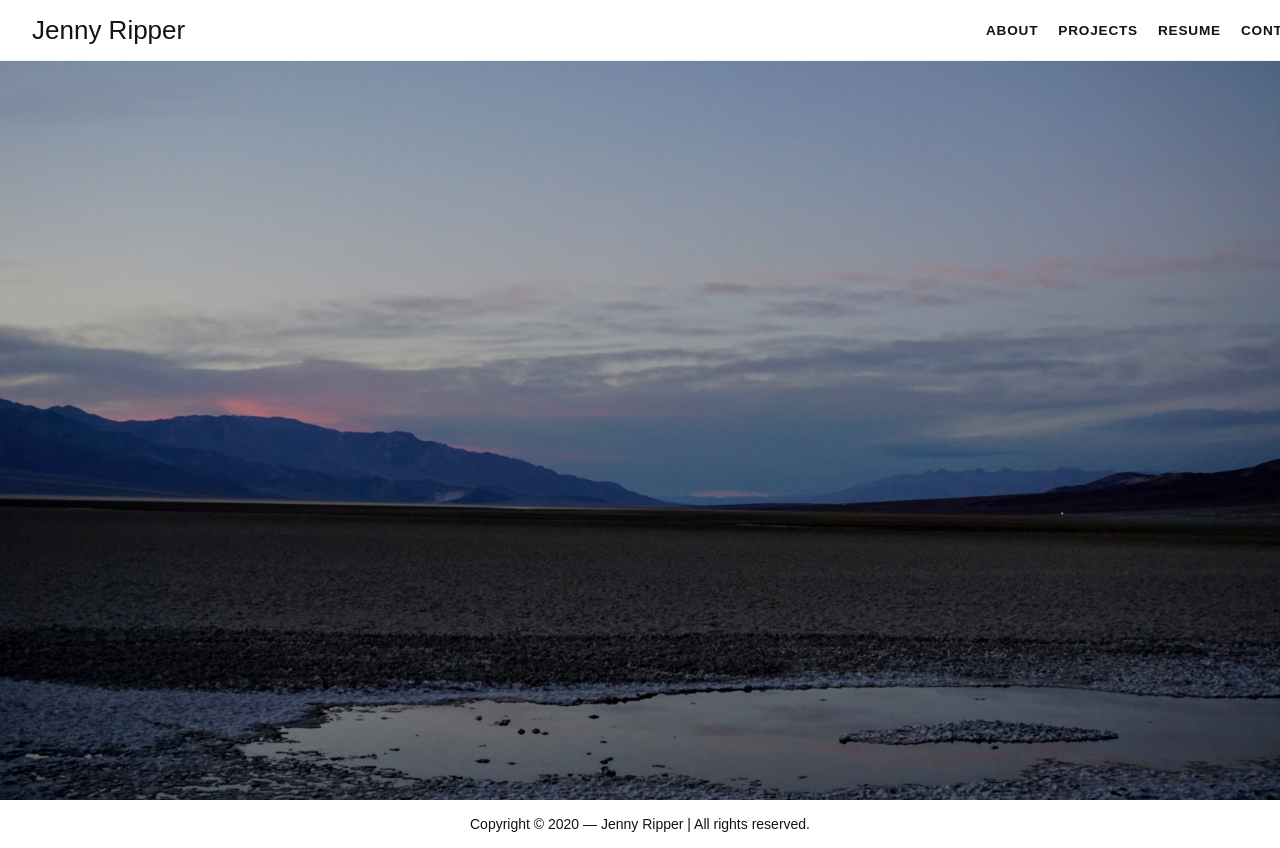
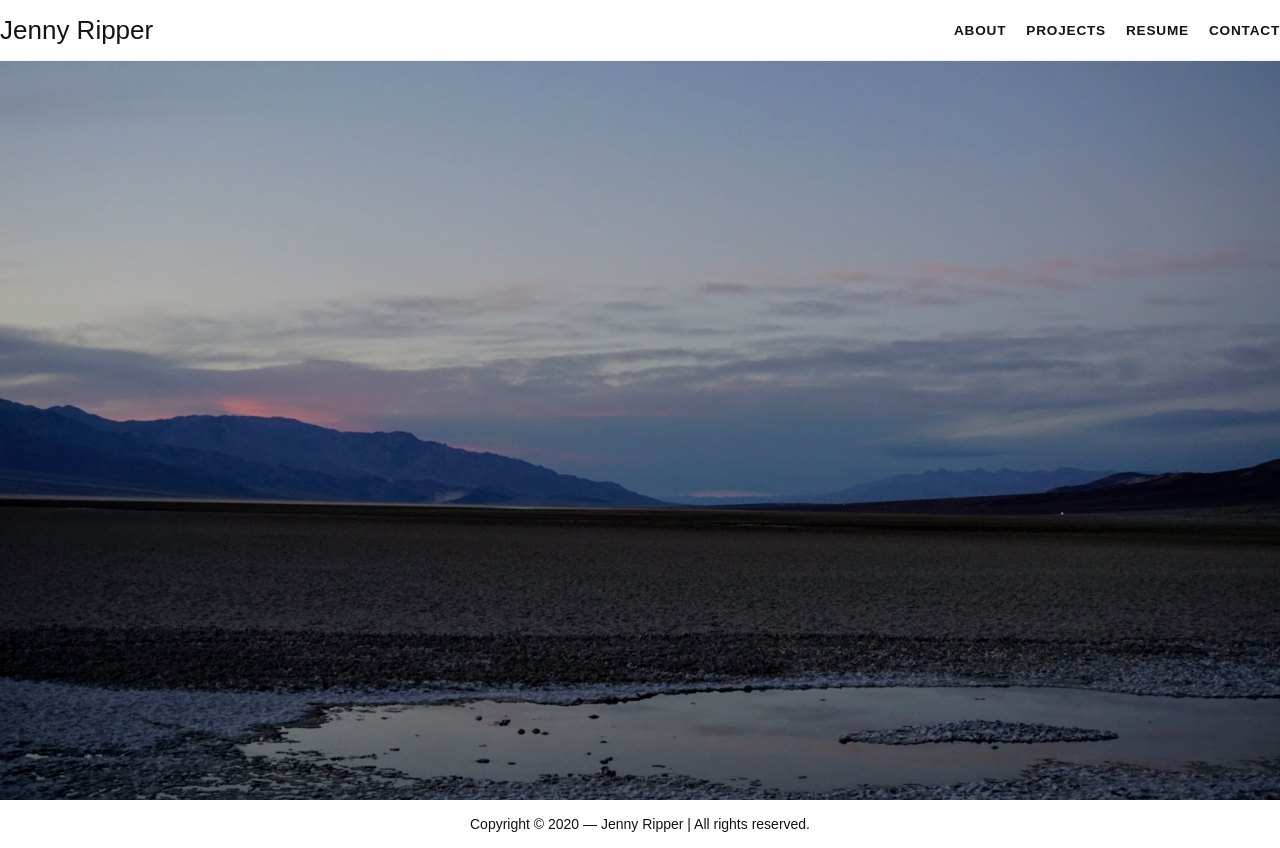
Before and after one commit to jmripper/Gatsby-Portfolio, a Gatsby site: page / in a window 1280 px wide. Built offline with nearby package versions, Linux system fonts and the light colour scheme; Gatsby itself is replaced by a stand-in of ours.

```diff
--- a/src/components/Global/Menu.js
+++ b/src/components/Global/Menu.js
@@ -5,7 +5,7 @@
 const Nav = styled.nav`
   transition: max-height 0.56s cubic-bezier(0.52, 0.16, 0.24, 1),
     background 0.3s, border 0.3s;
-  padding: 0 2em;
+  padding: 0;
   background-color: #ffffff;
   position: fixed;
   font-family: "Raleway", sans-serif;
```
